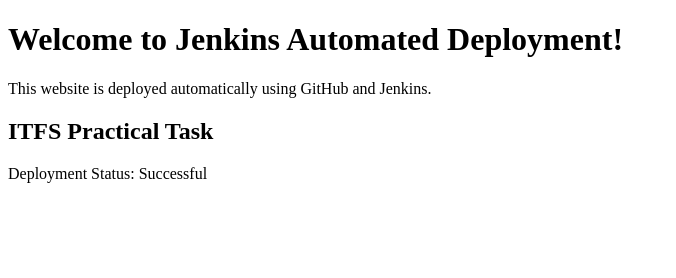
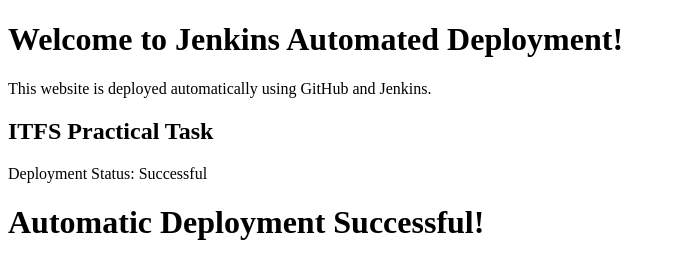
Before and after one commit to adhimenon/jenkins-web-deployment, a plain HTML site: page index.html in a window 1280 px wide. Shown: the whole page, without its empty margins (0-676 px from the left). Drawn offline with Linux system fonts and the light colour scheme.

Commit message:
Test automatic deployment

```diff
--- a/index.html
+++ b/index.html
@@ -10,3 +10,4 @@
     <p>Deployment Status: Successful</p>
 </body>
 </html>
+<h1>Automatic Deployment Successful!</h1>
```
